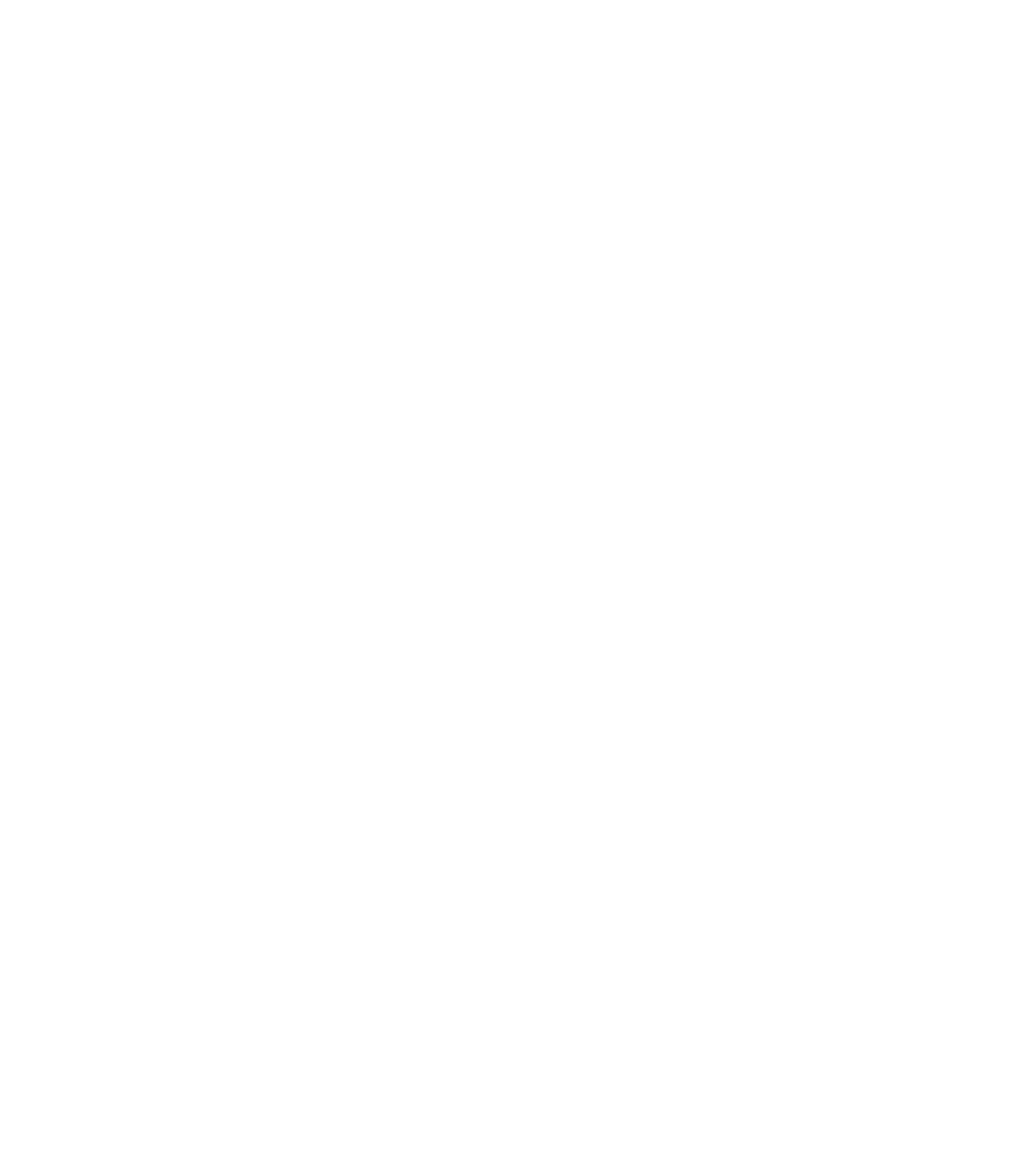
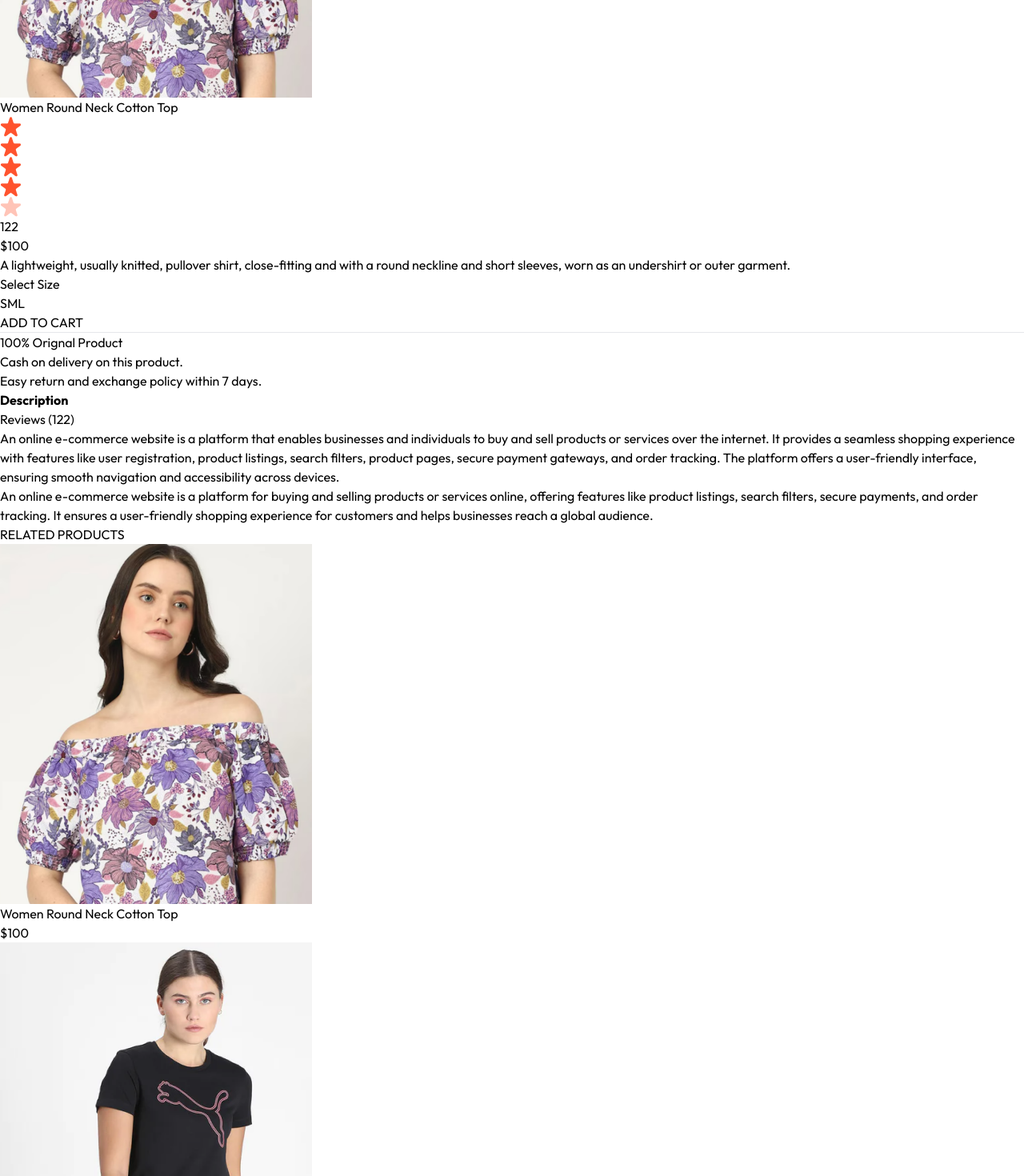
Before and after one commit to arslan1222/E-Commerce-App, a React (Vite) app in the folder frontend/: page /product/aaaaa in a window 1280 px wide. Shown: the part 1300-2770 px from the top of the page at 80% size. Before the commit the page ends 834 px from the top, so only its background shows below. Built offline with nearby package versions, Linux system fonts and the light colour scheme; a web font is replaced by a local one.

Commit message:
Product page Ui Completed succeesfully

```diff
--- a/frontend/src/App.jsx
+++ b/frontend/src/App.jsx
@@ -11,12 +11,14 @@ import Login from './Pages/Login'
 import Cart from './Pages/Cart'
 import Navbar from './Components/Navbar'
 import Footer from './Components/Footer'
+import SearchBar from './Components/SearchBar'
 
 function App() {
 
   return (
     <div className='px-4 sm:px-[5vw] md:px-[7vw] lg:px-[9vw]'>
       <Navbar />
+      <SearchBar />
       <Routes>
         <Route path='/' element={<Home />}/>
         <Route path='/collection' element={<Collection />} />
--- a/frontend/src/Components/Navbar.jsx
+++ b/frontend/src/Components/Navbar.jsx
@@ -1,11 +1,12 @@
-import React, { useState } from 'react'
+import React, { useContext, useState } from 'react'
 import {assets} from '../assets/frontend_assets'
 import { Link, NavLink } from 'react-router-dom'
+import { ShopContext } from '../Context/ShopContext';
 
 const Navbar = () => {
 
     const [visible, setVisible] = useState(false);
-
+    const {setShowSearch} = useContext(ShopContext);
 
   return (
     <div className='flex items-center justify-between  py-5 font-medium'>
@@ -31,7 +32,7 @@ const Navbar = () => {
         </ul>
 
         <div className='flex items-center gap-6'>
-            <img className='w-5 cursor-pointer' src={assets.search_icon} alt="" />
+            <img onClick={()=>setShowSearch(true)} className='w-5 cursor-pointer' src={assets.search_icon} alt="" />
             <div className='group relative'>
                 <img className='w-5 cursor-pointer' src={assets.profile_icon} alt="" />
                 <div className='group-hover:block hidden absolute dropdown-menu right-0 pt-4'>
--- /dev/null
+++ b/frontend/src/Components/RelatedProducts.jsx
@@ -0,0 +1,36 @@
+import React, { useContext, useEffect, useState } from 'react'
+import { ShopContext } from '../Context/ShopContext'
+import Title from '../Components/Title'
+import ProductItem from '../Components/ProductItem'
+
+const RelatedProducts = ({category, subCategory}) => {
+
+    const {products} = useContext(ShopContext);
+    const [related, setRelated] = useState([]);
+
+    useEffect(()=>{
+        if(products.length > 0){
+            let productsCopy = products.slice()
+
+            productsCopy = productsCopy.filter((item)=>category === item.category);
+            productsCopy = productsCopy.filter((item)=> subCategory === item.subCategory);
+
+            setRelated(productsCopy.slice(0, 5));
+
+        }
+    },[products])
+  return (
+    <div className='my-24'>
+        <div className='text-center text-3xl py-2'>
+            <Title text1={'RELATED'} text2={"PRODUCTS"} />
+        </div>
+        <div className='grid grid-cols-2 sm:grid-cols-3 md:grid-cols-4 lg:grid-cols-5 gap-4 gap-y-6'>
+            {related.map((item, index)=>(
+                <ProductItem key={index} id={item._id} name={item.name} price={item.price} image={item.image} />
+            ))}
+        </div>
+    </div>
+  )
+}
+
+export default RelatedProducts
--- /dev/null
+++ b/frontend/src/Components/SearchBar.jsx
@@ -0,0 +1,32 @@
+import React, { useContext, useEffect, useState, } from 'react'
+import { ShopContext } from '../Context/ShopContext'
+import { assets } from '../assets/frontend_assets';
+import { useLocation } from 'react-router-dom';
+
+const SearchBar = () => {
+
+    const {search, setSearch, showSearch, setShowSearch} = useContext(ShopContext);
+    const [visible, setVisible] = useState(false)
+    const location = useLocation();
+
+    useEffect(()=>{
+        if(location.pathname.includes('collection')){
+            setVisible(true)
+        } else {
+            setVisible(false)
+        }
+    }, [location])
+
+  return showSearch && visible ?  (
+    <div className='border-t border-b bg-gray-50 text-center'>
+        <div className='inline-flex items-center justify-center border border-gray-400 px-5 py-2 my-5 mx-3 rounded-full w-3/4 sm:w-1/2'>
+            <input value={search} onChange={(event)=>setSearch(event.target.value)} className='flex-1 outline-none bg-inherit text-sm' type="text" placeholder='Search' />
+            <img className='w-4 cursor-pointer' src={assets.search_icon} alt="" />
+        </div>
+        <img onClick={()=>setShowSearch(false)} className='inline w-3 cursor-pointer' src={assets.cross_icon} alt="" />
+
+    </div>
+  ) : null
+}
+
+export default SearchBar
--- a/frontend/src/Context/ShopContext.jsx
+++ b/frontend/src/Context/ShopContext.jsx
@@ -1,4 +1,4 @@
-import { createContext } from "react";
+import { createContext, useState } from "react";
 import { products } from "../assets/frontend_assets.js";
 
 export const ShopContext = createContext();
@@ -7,11 +7,15 @@ const ShopContextProvider = (props) =>{
 
     const currency = '$'; // Simply with any symbol currency
     const diliveryFee = 10;
+    // Search the collection items
+    const [search, setSearch] = useState('');
+    const [showSearch, setShowSearch] = useState(false);
 
     const value = {
         products,
         currency,
-        diliveryFee
+        diliveryFee,
+        search, setSearch, showSearch, setShowSearch,
     }
 
     return(
--- a/frontend/src/Pages/Collection.jsx
+++ b/frontend/src/Pages/Collection.jsx
@@ -1,4 +1,4 @@
-import React, { useContext, useEffect, useState, useTransition } from "react";
+import React, { useContext, useEffect, useState } from "react";
 import { ShopContext } from "../Context/ShopContext";
 import { assets } from "../assets/frontend_assets";
 import Title from "../Components/Title";
@@ -7,7 +7,7 @@ import ProductItem from "../Components/ProductItem";
 const Collection = () => {
 
   const [filterProducts, setFilterProducts] = useState([]);
-  const { products } = useContext(ShopContext);
+  let { products, search, showSearch } = useContext(ShopContext);
   const [showFilter, setShowFilter] = useState(false);
 
   // State Varibles for categoriess
@@ -36,8 +36,13 @@ const Collection = () => {
     }
   }
 
+  // Seacrh Filter
   const applyFilter = () => {
     let productsCopy = products.slice();
+
+    if(showSearch && search){
+      productsCopy = productsCopy.filter(item => item.name.toLowerCase().includes(search.toLowerCase()))
+    }
 
     if(category.length > 0){
       productsCopy = productsCopy.filter(item => category.includes(item.category))
@@ -67,7 +72,7 @@ const Collection = () => {
 
   useEffect(()=>{
     applyFilter();
-  }, [category, subCategory])
+  }, [category, subCategory, search, showSearch])
 
   useEffect(()=>{
     sortProduct();
--- a/frontend/src/Pages/Product.jsx
+++ b/frontend/src/Pages/Product.jsx
@@ -1,11 +1,106 @@
-import React from 'react'
+import React, { useContext, useEffect, useState } from "react";
+import { useParams } from "react-router-dom";
+import { ShopContext } from "../Context/ShopContext";
+import { assets } from "../assets/frontend_assets";
+import RelatedProducts from "../Components/RelatedProducts";
 
 const Product = () => {
-  return (
-    <div>
+  const { productId } = useParams();
+  const { products, currency } = useContext(ShopContext);
 
+  const [productData, setProductData] = useState(false);
+
+  const [image, setImage] = useState("");
+
+  const [size, setSize] = useState('');
+
+  const fetchProductData = async () => {
+    products.map((item) => {
+      if (item._id === productId) {
+        setProductData(item);
+        setImage(item.image[0]);
+        return null;
+      }
+    });
+  };
+
+  useEffect(() => {
+    fetchProductData();
+  }, [productId, products]);
+
+  return productData ? (
+    <div className="border-t-2 pt-10 transition-opacity ease-in duration-500 opacity">
+      {/* Product data */}
+      <div className="flex gap-12 sm:gap-12 flex-col sm:flex-row">
+        {/* Product images */}
+        <div className="flex-1 flex flex-col-reverse gap-3 sm:flex-row">
+          <div className="flex flex-col overflow-x-auto sm:overflow-y-scroll justify-between sm:justify-normal sm:w-[18.7%] w-full ">
+            {productData.image.map((item, index) => (
+              <img
+                src={item}
+                key={index}
+                onClick={() => setImage(item)}
+                alt=""
+                className="w-[24%] sm:w-full sm:mb-3 flex-shrink-0 cursor-pointer"
+              />
+            ))}
+          </div>
+          <div className="w-full sm:w-[80%] ">
+            <img src={image} alt="" className="w-full h-auto" />
+          </div>
+          <div>
+            {/* Produt imformation */}
+            <div className="flex-1">
+              <h1 className="font-medium text-xl mt-2">{productData.name}</h1>
+              <div className="flex items-center gap-1 mt-2">
+                <img src={assets.star_icon} alt="" className="w-3 5" />
+                <img src={assets.star_icon} alt="" className="w-3 5" />
+                <img src={assets.star_icon} alt="" className="w-3 5" />
+                <img src={assets.star_icon} alt="" className="w-3 5" />
+                <img src={assets.star_dull_icon} alt="" className="w-3 5" />
+                <p className="pl-2">122</p>
+              </div>
+              <p className="mt-5 text-2xl font-medium">{currency}{productData.price}</p>
+              <p className="mt-5 text-gray-500 md:w-4/5">{productData.description}</p>
+
+              <div className="flex flex-col gap-4 my-5">
+                <p>Select Size</p>
+                  <div className="flex gap-2">
+                    {
+                      productData.sizes.map((item, index)=>(
+                        <button onClick={()=>setSize(item)} className={`border py-2 px-4 bg-gray-100 ${item === size ? 'border-orange-500' : ''}`} key={index}>{item}</button>
+                      ))
+                    }
+                  </div>
+              </div>
+              <button className="bg-black text-white px-8 py-3 text-sm active:bg-gray-700">ADD TO CART</button>
+              <hr className="mt-8 sm:w-4/5" />
+              <div className="text-sm text-gray-500 mt-5 flex flex-col gap-1">
+                <p>100% Orignal Product</p>
+                <p>Cash on delivery on this product.</p>
+                <p>Easy return and exchange policy within 7 days.</p>
+              </div>
+            </div>
+          </div>
+        </div>
+      </div>
+      {/* Feedback */}
+          <div className="mt-20">
+                  <div className="flex">
+                    <b className="border px-5 py-3 text-smm">Description</b>
+                    <p className="border px-5 py-3 text-smm">Reviews (122)</p>
+                  </div>
+                  <div className="flex flex-col gap-4 border px-6 py-6 text-sm text-gray-500">
+                    <p>An online e-commerce website is a platform that enables businesses and individuals to buy and sell products or services over the internet. It provides a seamless shopping experience with features like user registration, product listings, search filters, product pages, secure payment gateways, and order tracking. The platform offers a user-friendly interface, ensuring smooth navigation and accessibility across devices.</p>
+                    <p>An online e-commerce website is a platform for buying and selling products or services online, offering features like product listings, search filters, secure payments, and order tracking. It ensures a user-friendly shopping experience for customers and helps businesses reach a global audience.</p>
+                  </div>
+          </div>
+          {/* Related products */}
+          <RelatedProducts category={productData.category} subCategory={productData.subCategory} />
     </div>
-  )
-}
+  ) : (
+    <div className="opacity-0"></div>
+  );
+};
 
-export default Product
+export default Product;
--- a/frontend/src/index.css
+++ b/frontend/src/index.css
@@ -19,6 +19,11 @@ a.active hr{
     font-style: normal;
 }
 
+
+::-webkit-scrollbar {
+    display: none;
+}
+
 @media (max-width:640px){
     a.active {
         background-color: black;
```
